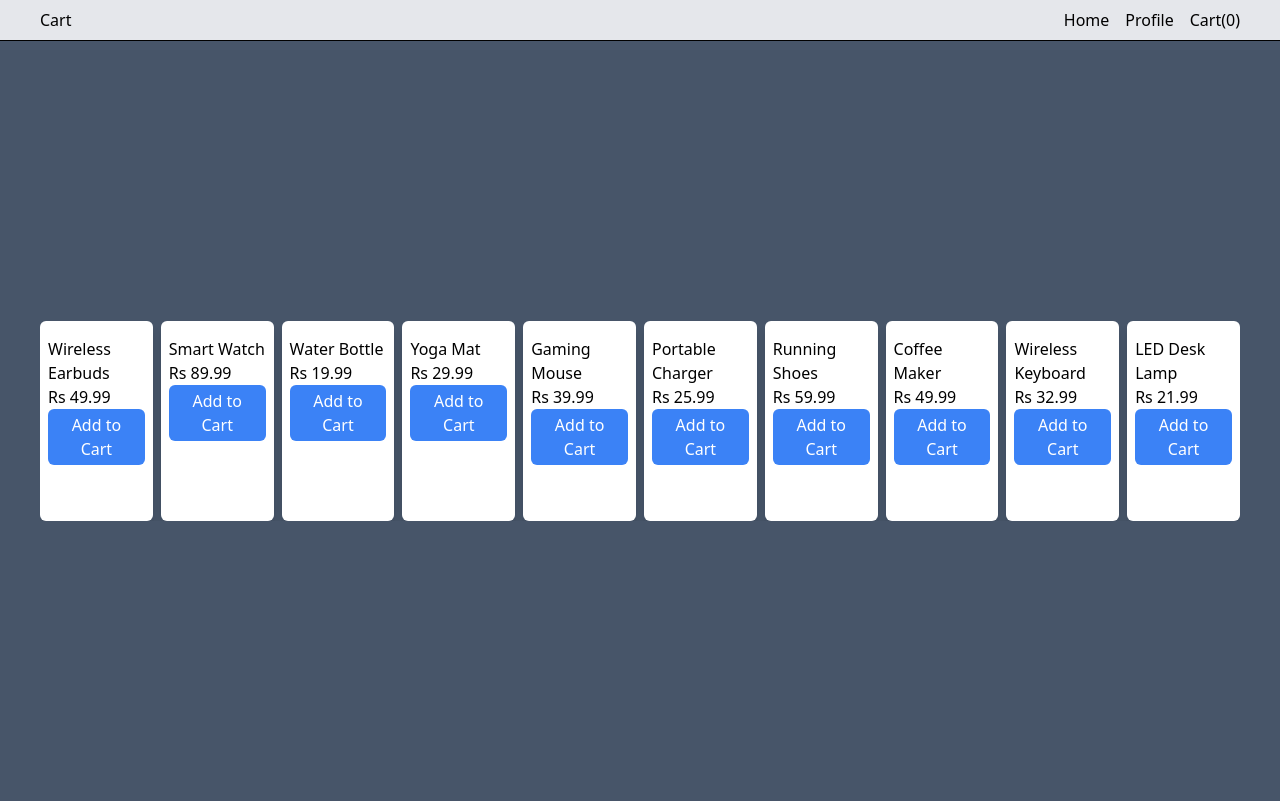
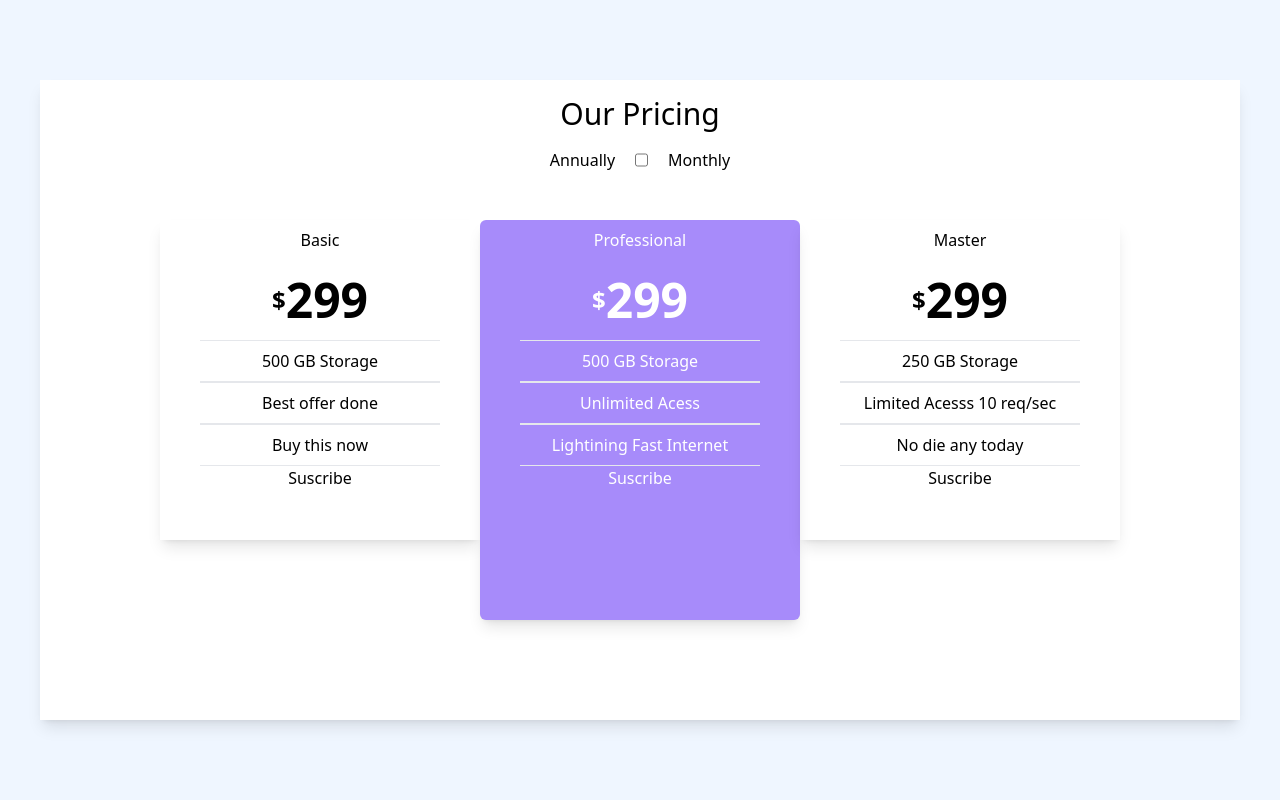
Before and after one commit to rudalkunwar/just-be, a React (Vite) app: page / in a window 1280 px wide. Built offline with nearby package versions, Linux system fonts and the light colour scheme.

Commit message:
cart design fixed

```diff
--- a/src/App.jsx
+++ b/src/App.jsx
@@ -1,5 +1,6 @@
 import React from 'react'
 import SearchBar from './components/practice/SearchBar'
+import Card from './components/practice/Card'
 import Theme from './components/themes/Theme'
 import { ThemeProvider } from './providers/ThemeProvider'
 import Shop from './components/cart/Shop'
@@ -8,9 +9,10 @@ import { CartProvider } from './providers/CartProvider'
 function App() {
   return (
     <div>
-      <CartProvider>
+      <Card />
+      {/* <CartProvider>
         <Shop />
-      </CartProvider>
+      </CartProvider> */}
     </div >
   )
 }
--- /dev/null
+++ b/src/components/practice/Card.jsx
@@ -0,0 +1,66 @@
+import React from 'react'
+
+function Card() {
+    return (
+        <div className='h-screen flex justify-center items-center bg-blue-50'>
+
+            <div className='h-[80vh] mx-10 container bg-white shadow-lg'>
+                <div className='text-center'>
+                    <div className='py-4'>
+                        <h1 className='text-3xl'>Our Pricing</h1>
+                    </div>
+
+                    <div className='flex gap-5 justify-center'>
+                        <h1>Annually</h1>
+                        <input type="checkbox" />
+                        <h1>Monthly</h1>
+                    </div>
+                </div>
+                <div className='flex py-12 mx-12 justify-center'>
+                    <div className='text-center h-[20rem] w-[20rem] shadow-lg'>
+                        <h2 className='py-2'>Basic</h2>
+                        <div className='flex items-center justify-center font-bold py-4'>
+                            <p className='py-2 text-2xl'>$</p>
+                            <p className='text-5xl'>299</p>
+                        </div>
+                        <div className='mx-10'>
+                            <p className='border-b border-t py-2'>500 GB Storage</p>
+                            <p className='border-b border-t py-2'>Best offer done</p>
+                            <p className='border-b border-t py-2'>Buy this now</p>
+                            <button>Suscribe</button>
+                        </div>
+                    </div>
+                    <div className='text-center text-white rounded-md  h-[25rem] w-[20rem] shadow-lg bg-violet-400'>
+                        <h2 className='py-2'>Professional</h2>
+                        <div className='flex items-center justify-center font-bold py-4'>
+                            <p className='py-2 text-2xl'>$</p>
+                            <p className='text-5xl'>299</p>
+                        </div>
+                        <div className='mx-10'>
+                            <p className='border-b border-t py-2'>500 GB Storage</p>
+                            <p className='border-b border-t py-2'>Unlimited Acess</p>
+                            <p className='border-b border-t py-2'>Lightining Fast Internet</p>
+                            <button>Suscribe</button>
+                        </div>
+                    </div>
+                    <div className='text-center h-[20rem] w-[20rem] shadow-lg'>
+                        <h2 className='py-2'>Master</h2>
+                        <div className='flex items-center justify-center font-bold py-4'>
+                            <p className='py-2 text-2xl'>$</p>
+                            <p className='text-5xl'>299</p>
+                        </div>
+                        <div className='mx-10'>
+                            <p className='border-b border-t py-2'>250 GB Storage</p>
+                            <p className='border-b border-t py-2'>Limited Acesss 10 req/sec</p>
+                            <p className='border-b border-t py-2'>No die any today</p>
+                            <button>Suscribe</button>
+                        </div>
+                    </div>
+                </div>
+            </div>
+
+        </div>
+    )
+}
+
+export default Card
```
